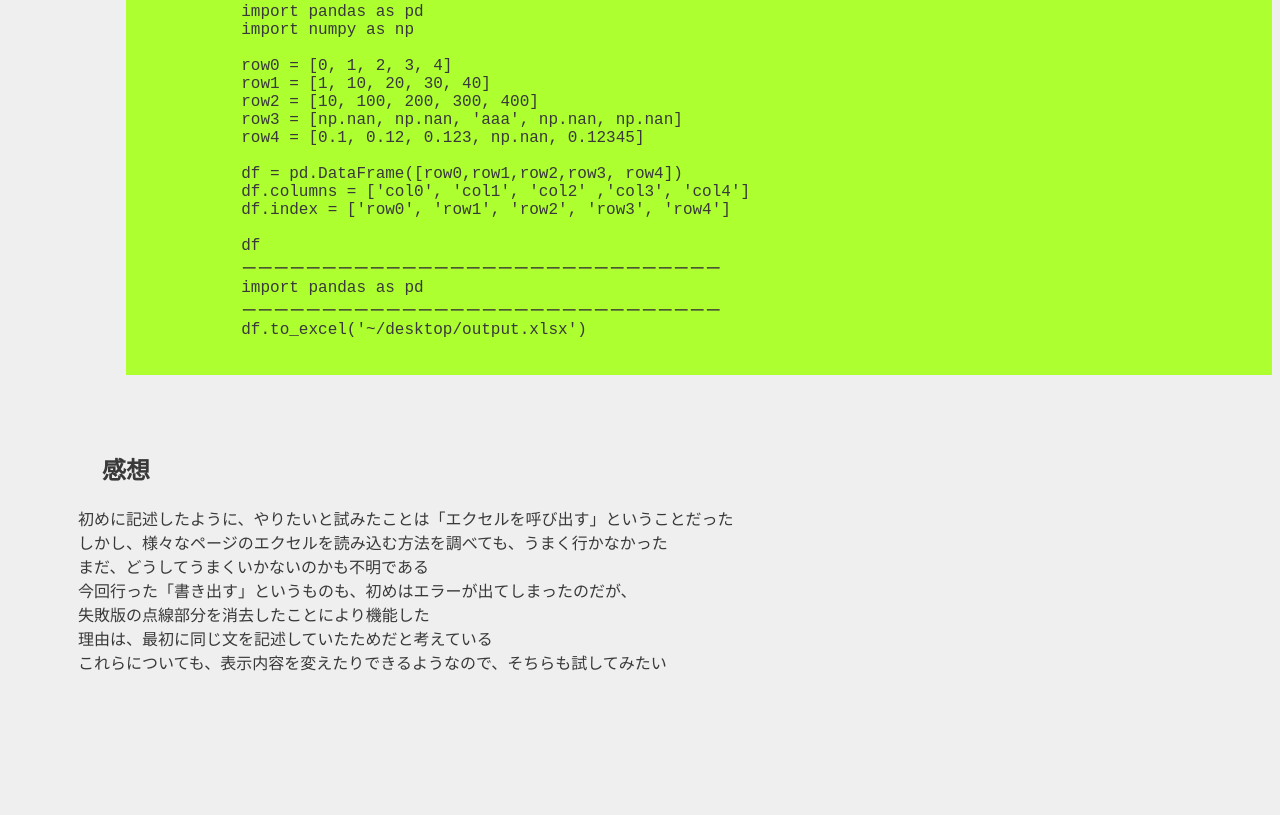
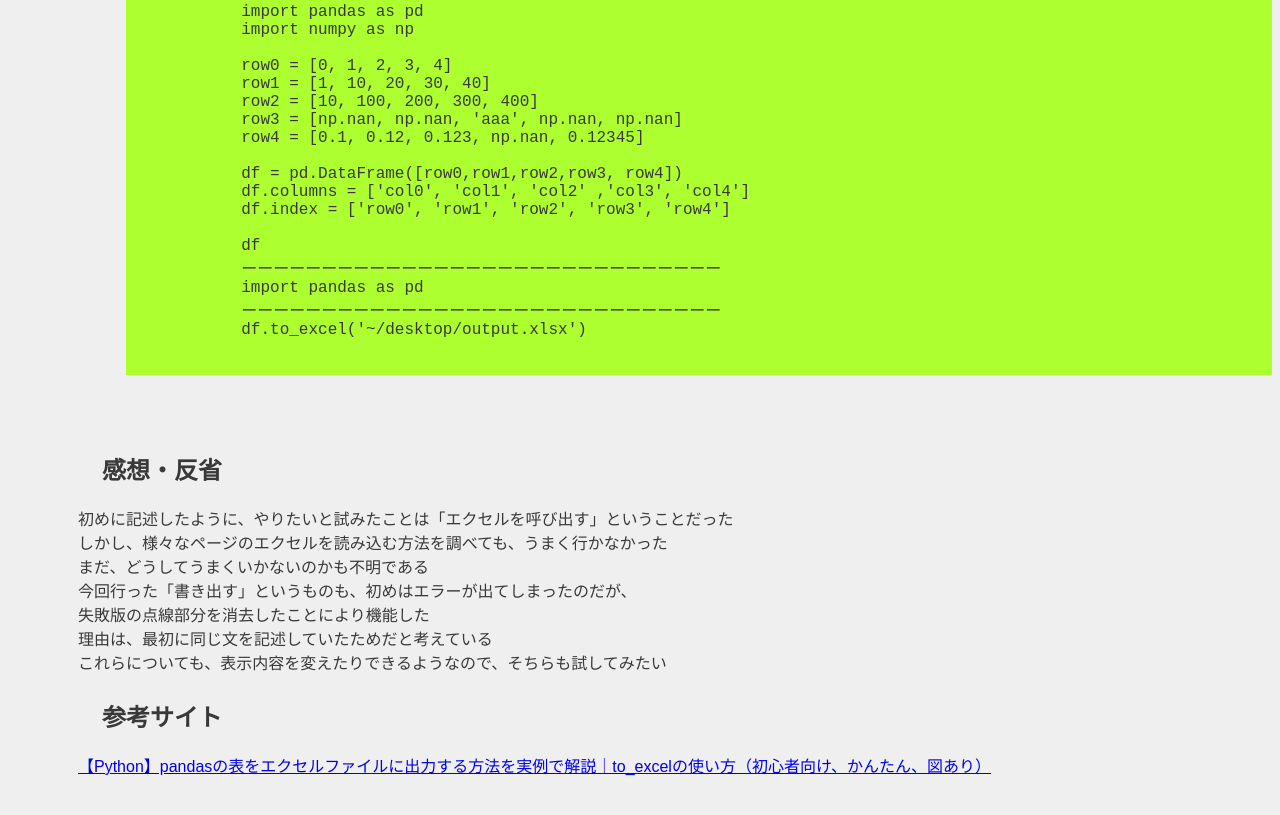
Before and after one commit to syunn4846/xbp, a plain HTML site: page de12/5.html in a window 1280 px wide. Shown: the part 1736-2551 px from the top of the page. Before the commit the page ends 2490 px from the top, so only its background shows below. Drawn offline with Linux system fonts and the light colour scheme.

Commit message:
20221104

```diff
--- a/de12/5.html
+++ b/de12/5.html
@@ -78,7 +78,7 @@
       </div><br><br>
 
 <div>
-  <h2>感想</h2>
+  <h2>感想・反省</h2>
    初めに記述したように、やりたいと試みたことは「エクセルを呼び出す」ということだった<br>
    しかし、様々なページのエクセルを読み込む方法を調べても、うまく行かなかった<br>
    まだ、どうしてうまくいかないのかも不明である<br>
@@ -87,3 +87,9 @@
    理由は、最初に同じ文を記述していたためだと考えている<br>
    これらについても、表示内容を変えたりできるようなので、そちらも試してみたい<br>
 </div>
+
+<div>
+  <h2>参考サイト</h2>
+  <a href="https://prograshi.com/language/python/how-to-output-pandas-table-to-excel-file/">【Python】pandasの表をエクセルファイルに出力する方法を実例で解説｜to_excelの使い方（初心者向け、かんたん、図あり）</a><br><br>
+
+</div>
```
